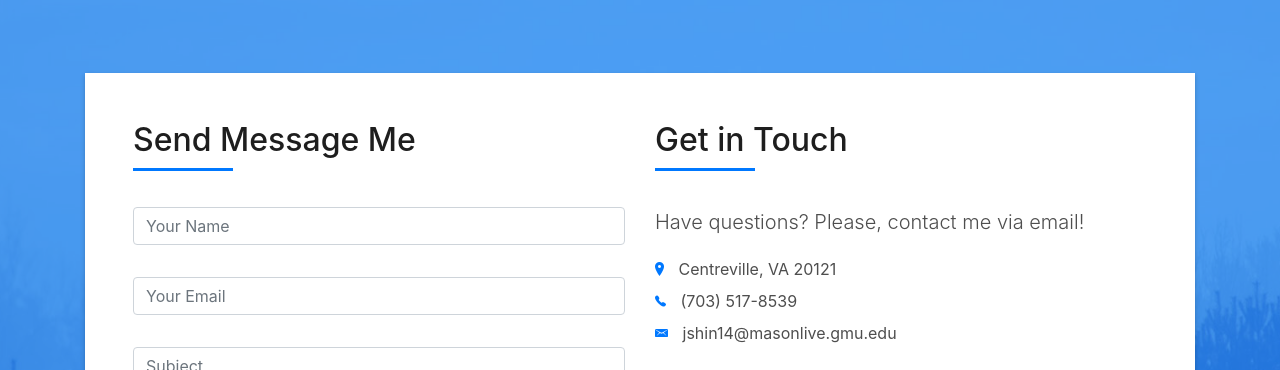
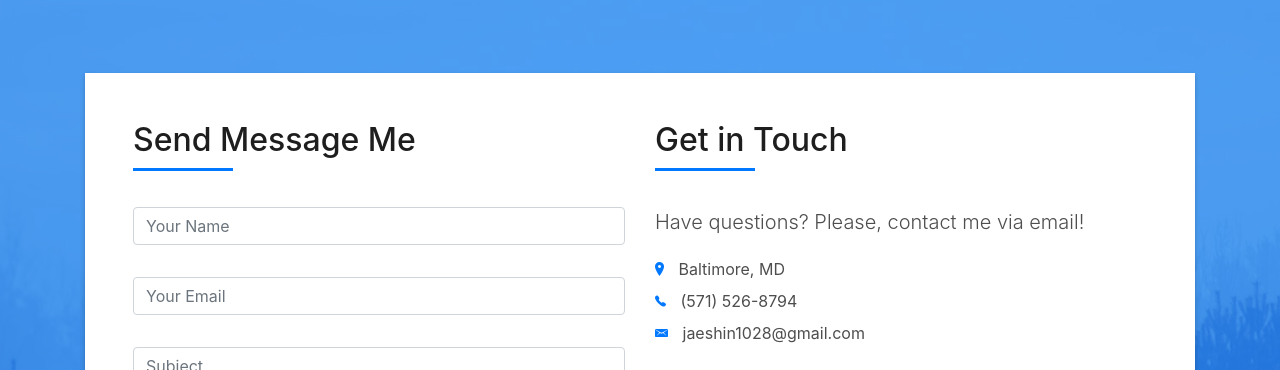
Before and after one commit to skyhappys/New_Resume_Jae, a plain HTML site: page index.html in a window 1280 px wide. Shown: the part 5559-5929 px from the top of the page. Drawn offline with nearby package versions, Linux system fonts and the light colour scheme; some packages are replaced by stand-ins of ours; a script that the page names is missing; files whose address does not match are found by name.

Commit message:
Update index.html

```diff
--- a/index.html
+++ b/index.html
@@ -518,9 +518,9 @@
                       Please, contact me via email!
                     </p>
                     <ul class="list-ico">
-                      <li><span class="ion-ios-location"></span> Centreville, VA 20121</li>
-                      <li><span class="ion-ios-telephone"></span> (703) 517-8539</li>
-                      <li><span class="ion-email"></span> jshin14@masonlive.gmu.edu</li>
+                      <li><span class="ion-ios-location"></span> Baltimore, MD</li>
+                      <li><span class="ion-ios-telephone"></span> (571) 526-8794</li>
+                      <li><span class="ion-email"></span> jaeshin1028@gmail.com</li>
                     </ul>
                   </div>
                   <div class="socials">
```
